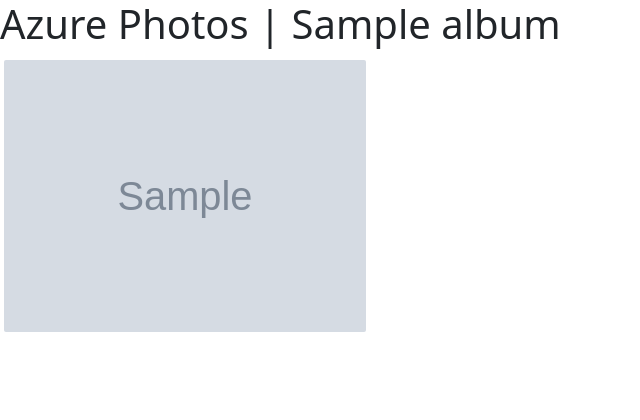
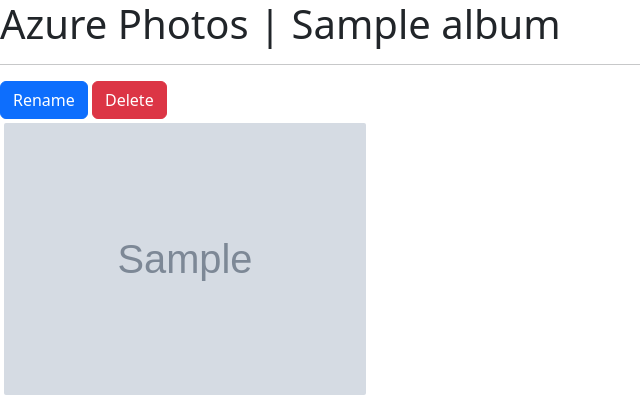
Before and after one commit to wmboyles/AzurePhotos, a Flask app: template azurephotos/templates/album.html in a window 1280 px wide. Shown: the top 420 px of the page, without its empty margins (0-640 px from the left). Run offline with Flask 3, Linux system fonts and the light colour scheme; the template is opened without the code that fills it: most values are stand-ins (such as "Sample title", 1, 10 or a date in 2020); grey boxes marked "Sample" are stand-in pictures; parts of the project's set-up code (start-up, migrations or seed data) failed here and were passed over.

Commit message:
Add UI ability to delete album

```diff
--- a/azurephotos/app.py
+++ b/azurephotos/app.py
@@ -22,7 +22,7 @@ def create_app():
             table_account_url = f"https://{account_name}.table.core.windows.net",
             thumbnails_container_name = thumbnails_container_name,
             photos_container_name = photos_container_name,
-            albums_table_name = "Albums",
+            albums_table_name = "Albums2",
             thumbnails_container_sas = asyncio.run(
                 get_container_sas(account_name, thumbnails_container_name, credential)
             ),
--- a/azurephotos/src/api/albums.py
+++ b/azurephotos/src/api/albums.py
@@ -94,8 +94,9 @@ async def delete_album(album_name: str):
     parameters = {"album_name": album_name}
     entities = table_client.query_entities(query_filter=query, parameters=parameters)
     async for entity in entities:
-        await table_client.delete_entity(entity["RowKey"], entity["PartitionKey"])
+        await table_client.delete_entity(entity["PartitionKey"], entity["RowKey"])
 
+    # TODO: Check if the album was actually deleted
     return Response(status=204)
 
 
@@ -162,6 +163,7 @@ async def remove_from_album(album_name: str, filename: str) -> Response:
     await table_client.delete_entity(partition_key=album_name, row_key=filename)
     return Response(status=204)
 
+
 @api_albums_controller.route("thumbnail/<album_name>", methods=["GET"])
 async def get_album_thumbnail(album_name: str) -> Response:
     """
--- a/azurephotos/static/index.js
+++ b/azurephotos/static/index.js
@@ -68,6 +68,16 @@ $(document).ready(() => {
             });
     }
 
+    function deleteAlbum() {
+        alert("Are you sure you want to delete this album?");
+        fetch(`/api/albums/${album}`, { method: "DELETE" })
+            .then(response => {
+                window.location.href = "/";
+            }).catch(error => {
+                console.log(error);
+            });
+    }
+
     $("#prevBtn").click(prevImage);
 
     $("#nextBtn").click(nextImage);
@@ -75,6 +85,8 @@ $(document).ready(() => {
     $("#deleteBtn").click(deleteImage);
 
     $("#createAlbumBtn").click(createAlbum);
+
+    $("#deleteAlbumBtn").click(deleteAlbum);
 
     modal.on("keydown", function (e) {
         if (!modal.is(":visible")) return;
--- a/azurephotos/templates/album.html
+++ b/azurephotos/templates/album.html
@@ -18,10 +18,21 @@
     crossorigin="anonymous"></script>
 
   <link rel="stylesheet" href="/static/index.css">
+
+  <script type="text/javascript">
+    album = "{{album}}";
+  </script>
 </head>
 
 <body>
   <h1>Azure Photos | {{album}}</h1>
+  <hr />
+
+  <div class="">
+    <button type="button" class="btn btn-primary" id="renameAlbumBtn">Rename</button>
+    <button type="button" class="btn btn-danger" id="deleteAlbumBtn">Delete</button>
+  </div>
+
   <div class="image-container">
     {% for image in images %}
     <img src="/thumbnail/{{image}}" loading="lazy" width="370" height="280" class="img-thumbnail" data-toggle="modal"
```
